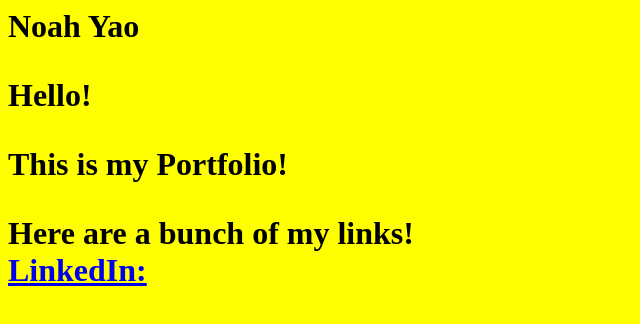
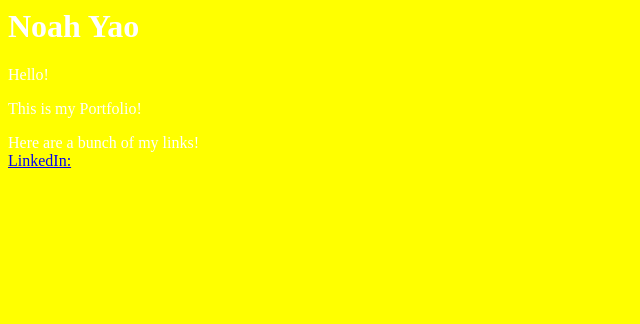
Before and after one commit to Nola0505/Nola0505.github.io, a plain HTML site: page index.html in a window 1280 px wide. Shown: the whole page, without its empty margins (0-640 px from the left). Drawn offline with Linux system fonts and the light colour scheme.

Commit message:
Update index.html

```diff
--- a/index.html
+++ b/index.html
@@ -1,24 +1,25 @@
 <html lang="en">
 <head>
   <meta charset="UTF-8">
-	<meta name="viewport" content="width=device-width, initial-scale=1.0">
-	<title>Portfolio</title>
+  <meta name="viewport" content="width=device-width, intial-scale=1.0">
+  <title>Document</title>
   <style>
     body {
       background: yellow;
-	color: black;
+      color: white;
     }
   </style>
-<link rel="stylesheet" href="style>
+  <link rel="stylesheet" href="style">
 </head>
 <body>
-	<h1>Noah Yao<h1>
-	<p> Hello!
-	<p> This is my Portfolio!
+  <h1>Noah Yao</h1>
+  <p>Hello!
+  <p>This is my Portfolio!
   <p>
 Here are a bunch of my links!
 <br><a href="https://www.linkedin.com/in/noah-yao-831325342/">LinkedIn:</a>
 
 
 
-<p>
+
+  </p>
```
Lines whose indentation alone changed are shown as unchanged.
